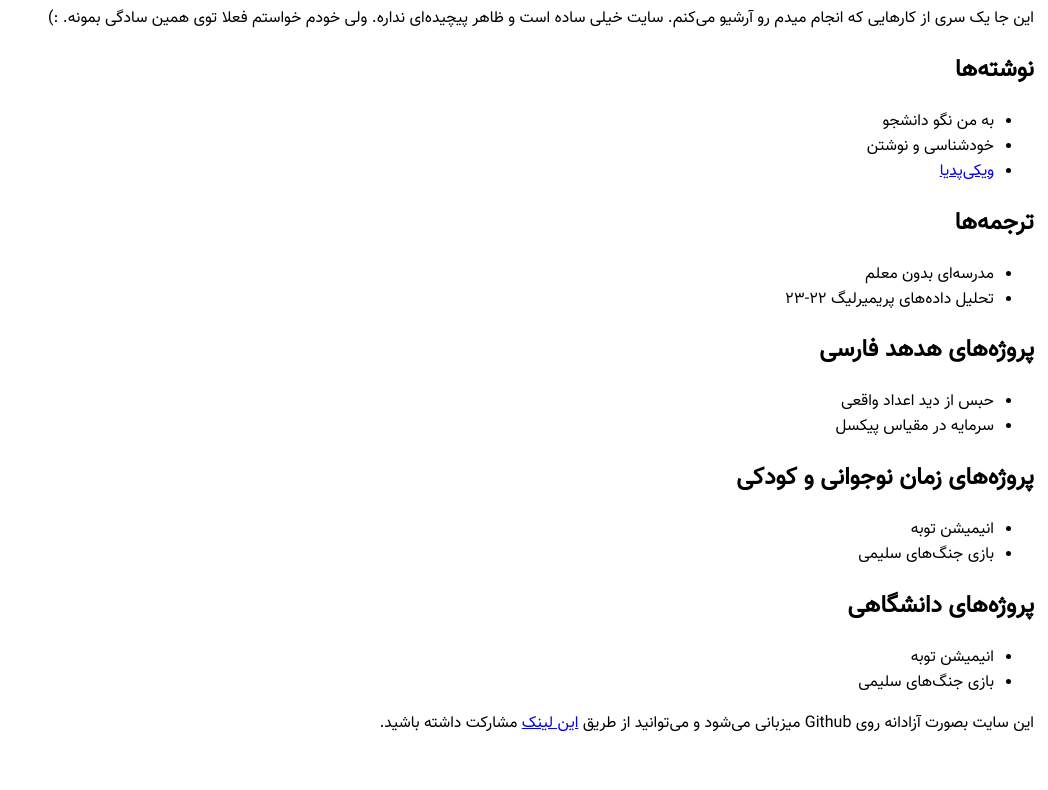
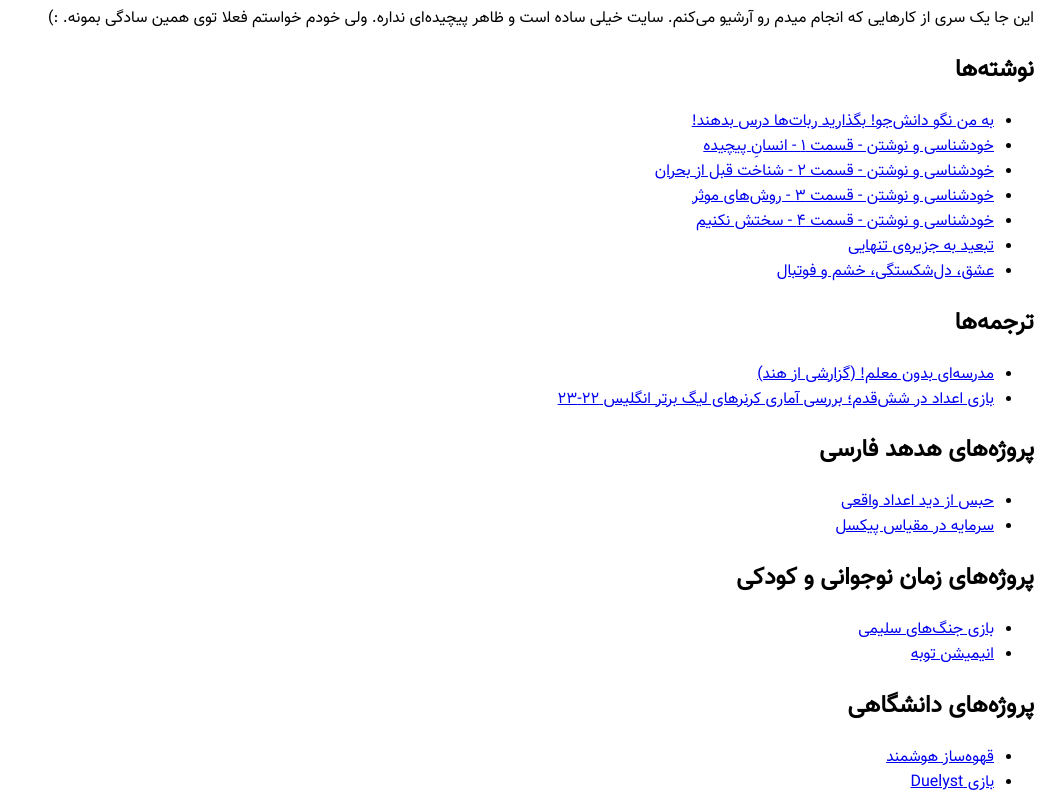
Before and after one commit to SMSadegh19/SMSadegh19.github.io, a plain HTML site: page index.html in a window 1280 px wide. Shown: the part 101-891 px from the top of the page, without its empty margins (232-1280 px from the left). Drawn offline with Linux system fonts and the light colour scheme.

Commit message:
Adding links to lists

```diff
--- a/index.html
+++ b/index.html
@@ -5,10 +5,10 @@
     <meta charset="UTF-8">
     <meta name="viewport" content="width=device-width, initial-scale=1">
     <meta name="theme-color" content="#FFFFFFF" />
-    <title>پروژه‌دونی محمدصادق</title>
+    <title>کلبه محمدصادق</title>
     <meta name="description" content="جایی برای آرشیو پروژه‌ها و فعالیت‌ها" />
     <!--     <link rel="icon" href="./Assets/favicon.png" type="image/png"> -->
-    <meta property="og:title" content="پروژه‌دونی محمدصادق" />
+    <meta property="og:title" content="کلبه محمدصادق" />
     <meta property="og:description" content="جایی برای آرشیو پروژه‌ها و فعالیت‌ها" />
     <meta property="og:type" content="website" />
     <meta property="og:url" content="https://SMSadegh19.github.io" />
@@ -27,7 +27,7 @@
 <body>
 
     <header>
-        <h1>به پروژه‌دونی محمدصادق خوش اومدید.</h1>
+        <h1>به کلبه محمدصادق خوش اومدید.</h1>
 
         <aside>این جا یک سری از کارهایی که انجام میدم رو آرشیو می‌کنم. سایت خیلی ساده است و ظاهر پیچیده‌ای نداره. ولی خودم خواستم فعلا توی همین سادگی بمونه. :)</aside>
     </header>
@@ -35,38 +35,102 @@
     <h2>نوشته‌ها</h2>
 
     <ul>
-        <li>به من نگو دانشجو</li>
-        <li>خودشناسی و نوشتن</li>
-        <li><a href="https://fa.wikipedia.org/">ویکی‌پدیا</a></li>
+        <li>
+            <a href="https://virgool.io/rayanesh/%D8%A8%D9%87-%D9%85%D9%86-%D9%86%DA%AF%D9%88-%D8%AF%D8%A7%D9%86%D8%B4%D8%AC%D9%88-%D8%A8%DA%AF%D8%B0%D8%A7%D8%B1%DB%8C%D8%AF-%D8%B1%D8%A8%D8%A7%D8%AA%D9%87%D8%A7-%D8%AF%D8%B1%D8%B3-%D8%A8%D8%AF%D9%87%D9%86%D8%AF-l6ouitxmr2zj">
+                به من نگو دانش‌جو! بگذارید ربات‌ها درس بدهند!
+            </a>
+        </li>
+        <li>
+            <a href="https://virgool.io/@SMSadegh19/%D8%AE%D9%88%D8%AF%D8%B4%D9%86%D8%A7%D8%B3%DB%8C-%D9%88-%D9%86%D9%88%D8%B4%D8%AA%D9%86-%D9%82%D8%B3%D9%85%D8%AA-%DB%B1-%D8%A7%D9%86%D8%B3%D8%A7%D9%86%D9%90-%D9%BE%DB%8C%DA%86%DB%8C%D8%AF%D9%87-hoz075zd2i2m">
+                خودشناسی و نوشتن - قسمت ۱ - انسانِ پیچیده
+            </a>
+        </li>
+        <li>
+            <a href="https://virgool.io/@SMSadegh19/%D8%AE%D9%88%D8%AF%D8%B4%D9%86%D8%A7%D8%B3%DB%8C-%D9%88-%D9%86%D9%88%D8%B4%D8%AA%D9%86-%D9%82%D8%B3%D9%85%D8%AA-%DB%B2-%D8%B4%D9%86%D8%A7%D8%AE%D8%AA-%D9%82%D8%A8%D9%84-%D8%A7%D8%B2-%D8%A8%D8%AD%D8%B1%D8%A7%D9%86-aihueyuk0v7y">
+                خودشناسی و نوشتن - قسمت ۲ - شناخت قبل از بحران
+            </a>
+        </li>
+        <li>
+            <a href="https://virgool.io/@SMSadegh19/%D8%AE%D9%88%D8%AF%D8%B4%D9%86%D8%A7%D8%B3%DB%8C-%D9%88-%D9%86%D9%88%D8%B4%D8%AA%D9%86-%D9%82%D8%B3%D9%85%D8%AA-%DB%B3-%D8%B1%D9%88%D8%B4-%D9%87%D8%A7%DB%8C-%D9%85%D9%88%D8%AB%D8%B1-meeet2r5plvb">
+                خودشناسی و نوشتن - قسمت ۳ - روش‌های موثر
+            </a>
+        </li>
+        <li>
+            <a href="https://virgool.io/@SMSadegh19/%D8%AE%D9%88%D8%AF%D8%B4%D9%86%D8%A7%D8%B3%DB%8C-%D9%88-%D9%86%D9%88%D8%B4%D8%AA%D9%86-%D9%82%D8%B3%D9%85%D8%AA-%DB%B4-%D8%B3%D8%AE%D8%AA%D8%B4-%D9%86%DA%A9%D9%86%DB%8C%D9%85-hu7bke1wbopq">
+                خودشناسی و نوشتن - قسمت ۴ - سختش نکنیم
+            </a>
+        </li>
+        <li>
+            <a href="https://virgool.io/@SMSadegh19/%D8%AA%D8%A8%D8%B9%DB%8C%D8%AF-%D8%A8%D9%87-%D8%AC%D8%B2%DB%8C%D8%B1%D9%87-%DB%8C-%D8%AA%D9%86%D9%87%D8%A7%DB%8C%DB%8C-i3tz0d7djae4">
+                تبعید به جزیره‌ی تنهایی
+            </a>
+        </li>
+        <li>
+            <a href="https://virgool.io/SharifHarekat/%D8%B9%D8%B4%D9%82-%D8%AF%D9%84-%D8%B4%DA%A9%D8%B3%D8%AA%DA%AF%DB%8C-%D8%AE%D8%B4%D9%85-%D9%88-%D9%81%D9%88%D8%AA%D8%A8%D8%A7%D9%84-fko0vp1yrggw">
+                عشق، دل‌شکستگی، خشم و فوتبال
+            </a>
+        </li>
     </ul>
 
     <h2>ترجمه‌ها</h2>
 
     <ul>
-        <li>مدرسه‌ای بدون معلم</li>
-        <li>تحلیل داده‌های پریمیرلیگ ۲۲-۲۳</li>
+        <li>
+            <a href="https://virgool.io/rastaiha/%D9%85%D8%AF%D8%B1%D8%B3%D9%87%D8%A7%DB%8C-%D8%A8%D8%AF%D9%88%D9%86-%D9%85%D8%B9%D9%84%D9%85-%DA%AF%D8%B2%D8%A7%D8%B1%D8%B4%DB%8C-%D8%A7%D8%B2-%D9%87%D9%86%D8%AF-opehh20ou844">
+                مدرسه‌ای بدون معلم! (گزارشی از هند)
+            </a>
+        </li>
+        <li>
+            <a href="https://virgool.io/@SMSadegh19/%D8%A8%D8%A7%D8%B2%DB%8C-%D8%A7%D8%B9%D8%AF%D8%A7%D8%AF-%D8%AF%D8%B1-%D8%B4%D8%B4-%D9%82%D8%AF%D9%85-%D8%A8%D8%B1%D8%B1%D8%B3%DB%8C-%D8%A2%D9%85%D8%A7%D8%B1%DB%8C-%DA%A9%D8%B1%D9%86%D8%B1%D9%87%D8%A7%DB%8C-%D9%84%DB%8C%DA%AF-%D8%A8%D8%B1%D8%AA%D8%B1-%D8%A7%D9%86%DA%AF%D9%84%DB%8C%D8%B3-%DB%B2%DB%B2-%DB%B2%DB%B3-ta6ndiab4ez4">
+                بازی اعداد در شش‌قدم؛ بررسی آماری کرنرهای لیگ برتر انگلیس ۲۲-۲۳
+            </a>
+        </li>
     </ul>
 
     <h2>پروژه‌های هدهد فارسی</h2>
 
     <ul>
-        <li>حبس از دید اعداد واقعی</li>
-        <li>سرمایه در مقیاس پیکسل</li>
+        <li>
+            <a href="https://persianhodhod.ir/prisoners/">
+                حبس از دید اعداد واقعی
+            </a>
+        </li>
+        <li>
+            <a href="https://persianhodhod.ir/wealth-in-pixels/">
+                سرمایه در مقیاس پیکسل
+            </a>
+        </li>
     </ul>
 
 
     <h2>پروژه‌های زمان نوجوانی و کودکی</h2>
 
     <ul>
-        <li>انیمیشن توبه</li>
-        <li>بازی جنگ‌های سلیمی</li>
+        <li>
+            <a href="http://s9.picofile.com/file/8351553400/Jang_Haye_Salimi.zip.html">
+                بازی جنگ‌های سلیمی
+            </a>
+        </li>
+        <li>
+            <a href="https://www.aparat.com/v/FbSkC">
+                انیمیشن توبه
+            </a>
+        </li>
     </ul>
 
     <h2>پروژه‌های دانشگاهی</h2>
 
     <ul>
-        <li>انیمیشن توبه</li>
-        <li>بازی جنگ‌های سلیمی</li>
+        <li>
+            <a href="https://www.youtube.com/watch?v=zFVM2-h0g_k">
+                قهوه‌ساز هوشمند
+            </a>
+        </li>
+        <li>
+            <a href="https://www.aparat.com/v/EnHhf">
+                بازی Duelyst
+            </a>
+        </li>
     </ul>
 
     <p>این سایت بصورت آزادانه روی Github میزبانی می‌شود و می‌توانید از طریق <a href="https://github.com/SMSadegh19/SMSadegh19.github.io">این لینک</a> مشارکت داشته باشید.</p>
```
